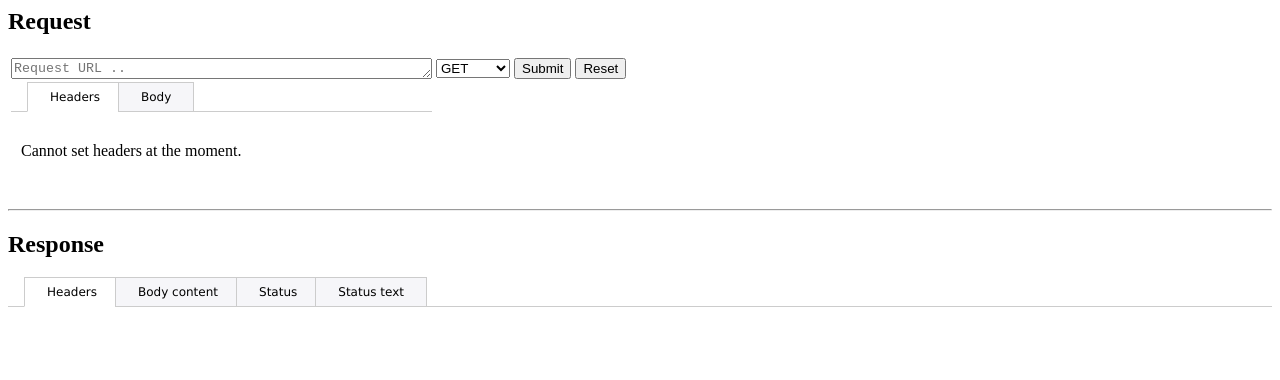
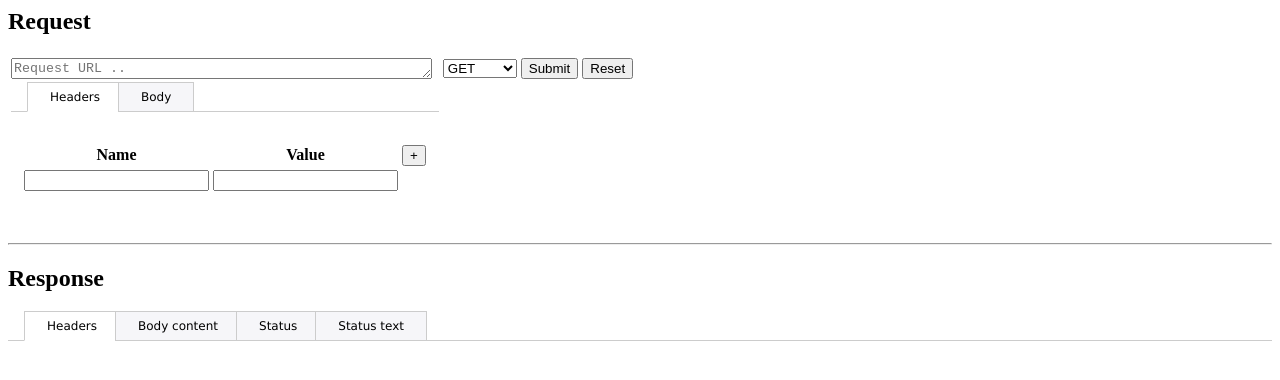
Before and after one commit to bobbyrne01/http-tool-firefox, a website: page data/html/view.html in a window 1280 px wide. Drawn offline with Linux system fonts and the light colour scheme.

```diff
--- a/data/html/view.html
+++ b/data/html/view.html
@@ -37,7 +37,20 @@
 						</ul>
 
 						<div class="tabcontents">
-							<div id="headersRequest">Cannot set headers at the moment.</div>
+							<div id="headersRequest">
+								<table>
+									<tr>
+										<th>Name</th>
+										<th>Value</th>
+										<th><input type="button" name="newHeader" value="+" /></th>
+									</tr>
+									<tr>
+										<td><input id="headerName1" length="25"></input></td>
+										<td><input id="headerValue1" length="25"></input></td>
+										<td></td>
+									</tr>
+								</table>
+							</div>
 							<div id="bodyRequest">
 								<textarea id="bodyRequestListItem" rows="10" cols="50"></textarea>
 							</div>
--- a/data/js/controller.js
+++ b/data/js/controller.js
@@ -35,10 +35,10 @@
 		headers = "";
 
 	for (var headerName in response.headers) {
-		headers += headerName + " : " + response.headers[headerName] + ", ";
+		headers += headerName + " : " + response.headers[headerName] + "<br/>";
 	}
 
-	document.getElementById("headers").textContent = headers;
+	document.getElementById("headers").innerHTML = headers;
 	document.getElementById("body").textContent = response.text;
 	document.getElementById("status").textContent = response.status;
 	document.getElementById("statusText").textContent = response.statusText;
```
